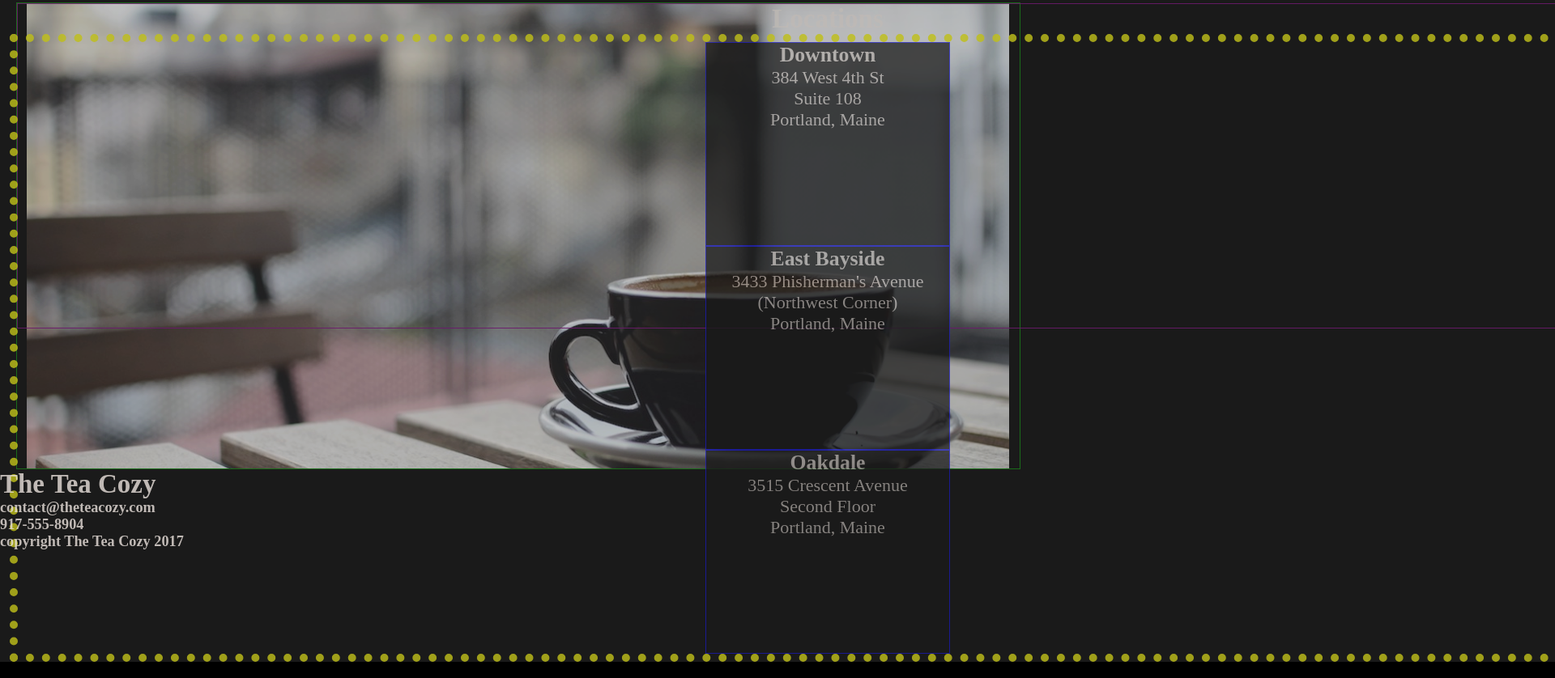
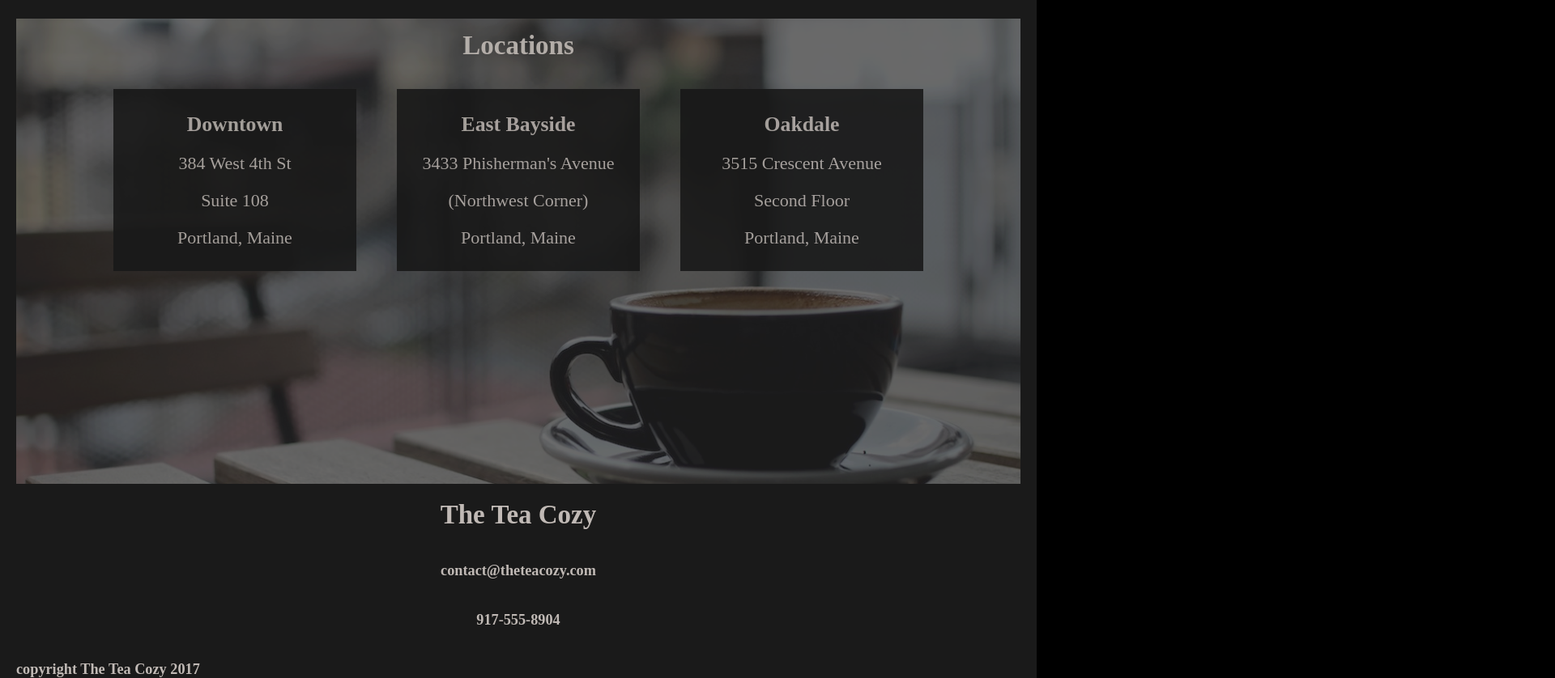
Before and after one commit to apb165/teacosy, a plain HTML site: page index.html in a window 1280 px wide. Shown: the part 1604-2442 px from the top of the page at 81% size, 1920 px wide, since content can reach past the window. Drawn offline with Linux system fonts and the light colour scheme.

Commit message:
Added opacity to images

```diff
--- a/index.html
+++ b/index.html
@@ -61,12 +61,8 @@
             </div>
         </section>
         <section id="locations-section">
-
+            <h2 id="loc">Locations</h2>
             <div class="locations">
-                <div>
-                    <h2>Locations</h2>
-                </div>
-                <div class="cafe-locations">
                 <div class="cafes">
                     <div class="cafe">
                         <h3>Downtown</h3>
@@ -74,7 +70,7 @@
                         <p>Suite 108</p>
                         <p>Portland, Maine</p>
                     </div>
-                        <div class="cafe">
+                    <div class="cafe center-location">
                         <h3>East Bayside</h3>
                         <p>3433 Phisherman's Avenue</p>
                         <p>(Northwest Corner)</p>
@@ -89,14 +85,13 @@
                 </div>
             </div>
             </div>
-            </div>
         </section>
     </main>
     <footer>
         <h2>The Tea Cozy</h2>
         <h5>contact@theteacozy.com</h5>
         <h5>917-555-8904</h5>
-        <h5>copyright The Tea Cozy 2017</h5>
+        <h5 id="copyright">copyright The Tea Cozy 2017</h5>
     </footer>
 </body>
 </html>
--- a/resources/style.css
+++ b/resources/style.css
@@ -1,6 +1,7 @@
 * {
     margin: 0;
     padding: 0;
+    color: seashell;
     opacity: 0.9;
 }
 
@@ -8,8 +9,11 @@ body {
     width: 100%;
     background-color: #000;
     font-size: 22px;
-    color: seashell;
 }
+
+ /* img {
+    opacity: 1 !important;
+} */
 
 header {
     width: 100%;
@@ -21,12 +25,8 @@ header {
     position: fixed;
     top: 0;
     background-color: #000;
+    opacity: 1;
     z-index: 1;
-}
-
-a {
-    color: seashell;
-    opacity: 0.9;
 }
 
 #logo img{
@@ -56,13 +56,12 @@ main {
 }
 
 #hero {
-    /* border: 1px solid orange; */
-    z-index: 0;
+
     height: 750px;
-    background: url(./images/img-mission-background.jpg) no-repeat;
-    background-size: 98%;
-    margin: 70px 20px 0 20px;
-    padding: 0;
+    background: url(./images/img-mission-background.jpg) no-repeat , rgba(0,0,0,0.5);
+    background-blend-mode: darken;
+    background-size: 100%;
+    margin: 70px 20px;
     display: flex;
     justify-content: center;
     align-items: center;
@@ -73,7 +72,12 @@ main {
     padding-top: 10px;
     width: 100%;
     height: 100px;
-    background-color: #000;
+    background-color: rgb(0,0,0);
+    opacity: 1;
+}
+
+h2 {
+    opacity: 0.9;
 }
 
 /* tea of month section */
@@ -94,11 +98,19 @@ main {
     margin-bottom: 10px;
 }
 
+
 .top-row {
     width: 1000px;
     margin-top: 30px;
     display: flex;
     justify-content: space-between;
+    z-index: 0;
+    position: relative;
+}
+
+.top-row {
+    background-color: #000;
+
 }
 
 .bottom-row {
@@ -111,39 +123,63 @@ main {
 /* locations section */
 
 #locations-section {
-    background: url(./images/img-locations-background.jpg) no-repeat center;
-    background-size: 98%;
+    background: url(./images/img-locations-background.jpg) no-repeat center, rgba(0,0,0,0.5);
+    background-blend-mode: darken;
+    background-size: 100%;
     margin: 0 20px;
     height: 575px;
-    border: 1px solid green;
 }
 
 
 .locations {
-    width: 2000px;
+    width: 1000px;
     height: 400px;
-    margin: 0 auto;
-    align-items: center;
-    border: 1px solid purple;
-    display: flex;
-    flex-direction: column;
-    justify-items: center;
-    align-content: center;
+    margin: 20px auto;
 }
 
-.cafe-locations {
-    width: 100%;
-    display: inline-flex;
-    justify-content: center;
-    align-content: flex-end;
-    border: 10px dotted yellow;
+#loc{
+    padding: 15px 0;
+}
+
+.cafes {
+    display: flex;
+    justify-content: space-between;
+    column-gap: 40px;
+    opacity: 1;
 }
 
 .cafe {
     width: 300px;
-    height: 250px;
-    border: 1px solid blue;
-    background-color: #000;
+    height: 225px;
+    background-color: rgb(0, 0, 0);
     opacity: 1;
-    margin: 0 auto;
+    display: flex;
+    flex-direction: column;
+    justify-content: center;
+    row-gap: 20px;
 }
+
+.cafe h3,
+.cafe p {
+    opacity: 0.9;
+}
+
+
+
+footer {
+    text-align: center;
+    height: 200px;
+}
+
+footer h2 {
+    margin-top: 20px;
+}
+
+footer h5 {
+    margin: 40px 0 30px;
+}
+
+#copyright {
+    text-align: left;
+    margin-left: 20px;
+}
```
Lines whose indentation alone changed are shown as unchanged.
